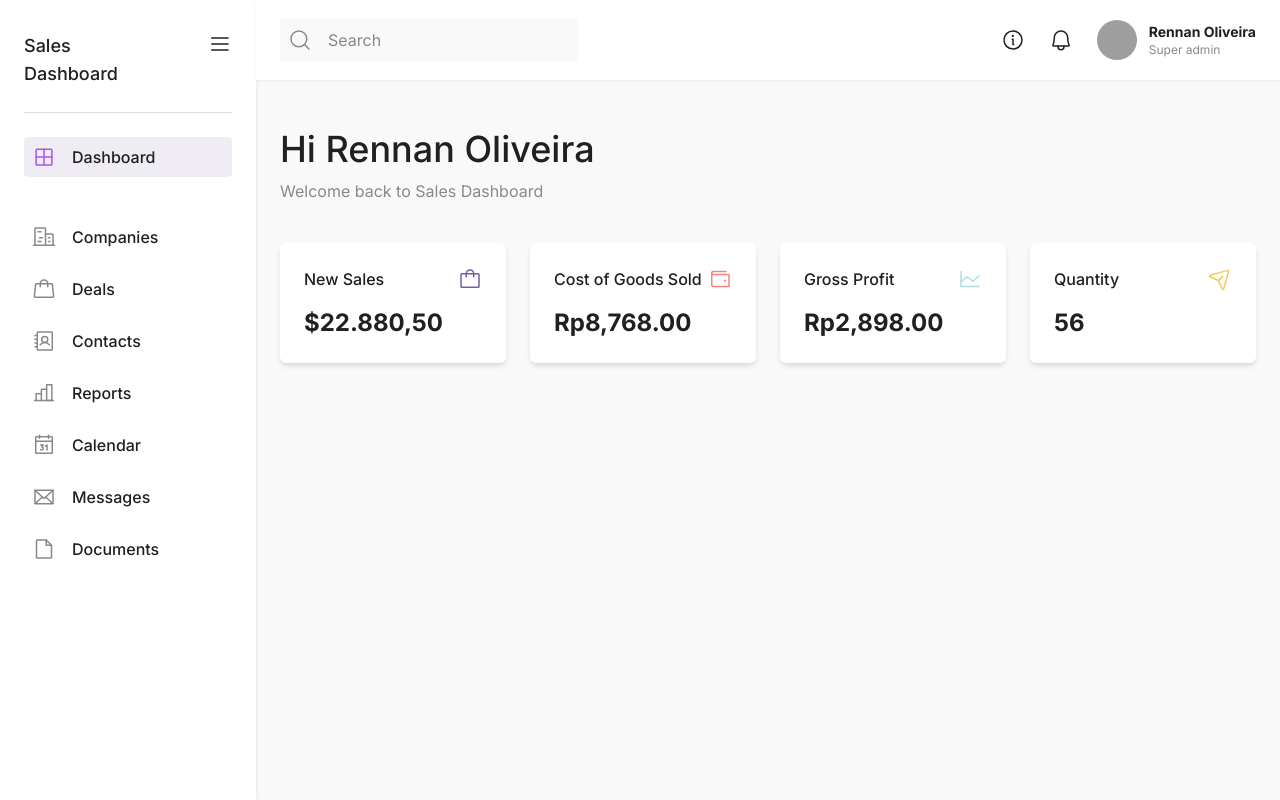
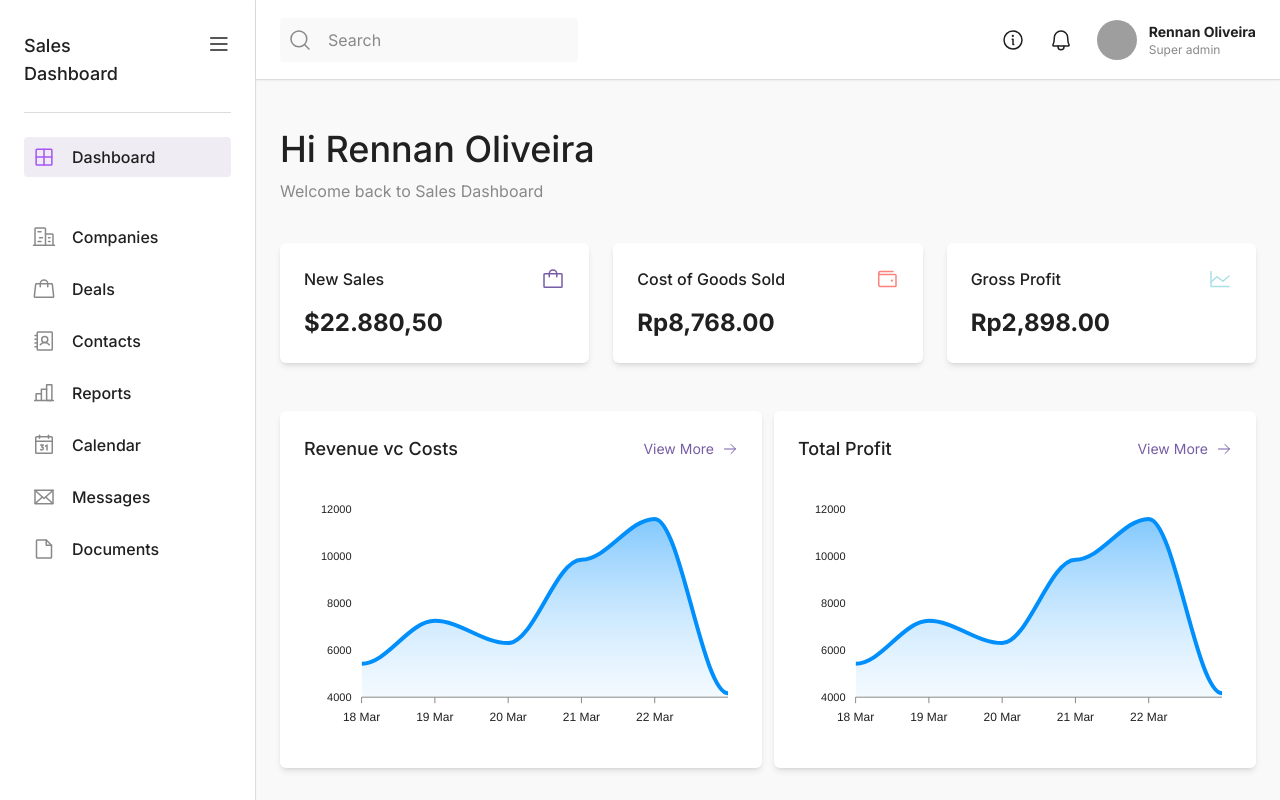
Before and after one commit to RennanD/sales-dashboard, a React (Vite) app: page / in a window 1280 px wide. Built offline with nearby package versions, Linux system fonts and the light colour scheme; grey boxes are pictures that could not be loaded.

Commit message:
chore: dashboard card component

```diff
--- a/package.json
+++ b/package.json
@@ -12,6 +12,7 @@
     "apexcharts": "^3.35.4",
     "phosphor-react": "^1.4.1",
     "react": "^18.2.0",
+    "react-apexcharts": "^1.4.0",
     "react-dom": "^18.2.0"
   },
   "devDependencies": {
@@ -22,6 +23,7 @@
     "autoprefixer": "^10.4.8",
     "eslint": "^8.21.0",
     "postcss": "^8.4.14",
+    "tailwind-scrollbar": "^1.3.1",
     "tailwindcss": "^3.1.7",
     "typescript": "^4.6.4",
     "vite": "^3.0.0"
--- /dev/null
+++ b/src/components/AreaChart/index.tsx
@@ -0,0 +1,68 @@
+import { ApexOptions } from 'apexcharts'
+import ApexCharts from 'react-apexcharts'
+
+type AreaChartData = {
+  date: string
+  value: number
+}
+
+type AreaChartProps = {
+  title: string
+  data: AreaChartData[]
+}
+
+export function AreaChart({ data, title }: AreaChartProps) {
+  const options: ApexOptions = {
+    chart: {
+      animations: {
+        easing: 'easein',
+      },
+      toolbar: { show: false },
+      zoom: {
+        enabled: false,
+      },
+      foreColor: '#202020',
+    },
+    grid: {
+      show: false,
+    },
+    dataLabels: {
+      enabled: false,
+    },
+    tooltip: {
+      enabled: true,
+      theme: 'light',
+    },
+    xaxis: {
+      type: 'datetime',
+      axisBorder: {
+        color: '#898989',
+      },
+      axisTicks: {
+        color: '#898989',
+      },
+      categories: data.map((item) => item.date),
+    },
+    fill: {
+      opacity: 0.3,
+      type: 'gradient',
+      gradient: {
+        shade: 'light',
+        opacityFrom: 0.7,
+        opacityTo: 0.3,
+      },
+    },
+  }
+
+  const series = [{ name: title, data: data.map((item) => item.value) }]
+
+  return (
+    <ApexCharts
+      options={options}
+      series={series}
+      type="area"
+      height={250}
+      width="100%"
+    />
+  )
+}
--- /dev/null
+++ b/src/components/DashboardCard/index.tsx
@@ -0,0 +1,25 @@
+// import { Container } from './styles';
+
+import { ArrowRight } from 'phosphor-react'
+import { ReactNode } from 'react'
+
+type DashboardCardProps = {
+  title: string
+  children: ReactNode
+}
+
+export function DashboardCard({ title, children }: DashboardCardProps) {
+  return (
+    <div className="bg-white shadow-md rounded-md flex-1 p-6 w-full">
+      <header className="flex items-center justify-between mb-4">
+        <h2 className="text-lg font-medium">{title}</h2>
+
+        <a href="#" className="text-purple-700 flex items-center gap-2 text-sm">
+          View More
+          <ArrowRight size={16} />
+        </a>
+      </header>
+      {children}
+    </div>
+  )
+}
--- a/src/components/Navbar/index.tsx
+++ b/src/components/Navbar/index.tsx
@@ -2,7 +2,7 @@ import { Bell, Info, MagnifyingGlass } from 'phosphor-react'
 
 export function Navbar() {
   return (
-    <nav className="w-full bg-white h-20 shadow-sm">
+    <nav className="w-full bg-white h-20 shadow-sm border-b-[1px] border-gray-200">
       <div className="flex h-full items-center justify-between">
         <div className="px-6">
           <div className="relative">
--- a/src/components/Sidebar/index.tsx
+++ b/src/components/Sidebar/index.tsx
@@ -15,7 +15,7 @@ import { SidebarLink } from './SidebarLink'
 
 export function Sidebar() {
   return (
-    <div className="flex flex-col shadow-md h-screen w-80 overflow-y-auto bg-white">
+    <div className="flex flex-col shadow-sm h-screen w-80 overflow-y-auto bg-white border-r-[1px] border-gray-200">
       <div className="px-6 pt-8">
         <h2 className="flex font-medium gap-10 text-lg">
           Sales Dashboard
--- a/src/pages/Dashboard/index.tsx
+++ b/src/pages/Dashboard/index.tsx
@@ -1,17 +1,46 @@
 // import { Container } from './styles';
 
-import { Bag, ChartLine, PaperPlaneTilt, Wallet } from 'phosphor-react'
+import { Bag, ChartLine, Wallet } from 'phosphor-react'
+import { AreaChart } from '../../components/AreaChart'
+import { DashboardCard } from '../../components/DashboardCard'
 import { Navbar } from '../../components/Navbar'
 import { ResumeCard } from '../../components/ResumeCard'
 import { Sidebar } from '../../components/Sidebar'
 
 export function Dashboard() {
+  const areaData = [
+    {
+      date: '2021-03-18T00:00:00.000Z',
+      value: 5421,
+    },
+    {
+      date: '2021-03-19T00:00:00.000Z',
+      value: 7248,
+    },
+    {
+      date: '2021-03-20T00:00:00.000Z',
+      value: 6300,
+    },
+    {
+      date: '2021-03-21T00:00:00.000Z',
+      value: 9842,
+    },
+    {
+      date: '2021-03-22T00:00:00.000Z',
+      value: 11578,
+    },
+    {
+      date: '2021-03-23T00:00:00.000Z',
+      value: 4170,
+    },
+  ]
+
   return (
     <div className="flex w-full min-h-screen bg-gray-100 flex-row">
       <Sidebar />
-      <div className="w-full h-screen">
+      <div className="w-full h-screen ">
         <Navbar />
-        <main className="w-full overflow-y-auto px-6 my-0 mx-auto max-w-[1444px]">
+        <main className="w-full pb-10 max-h-[calc(100vh_-_80px)] overflow-y-auto px-6 my-0 mx-auto max-w-[1444px]">
           <div className="pt-10">
             <h2 className="text-4xl  leading-relaxed font-medium text-gray-700 block">
               Hi Rennan Oliveira
@@ -42,12 +71,22 @@ export function Dashboard() {
               icon={ChartLine}
               color="text-blue-500"
             />
-            <ResumeCard
-              label="Quantity"
-              resume="56"
-              icon={PaperPlaneTilt}
-              color="text-yellow-700"
-            />
+          </div>
+
+          <div className="pt-10 pb-2 flex items-center flex-wrap gap-3">
+            <DashboardCard title="Revenue vc Costs">
+              <AreaChart title="Revenue vc Costs" data={areaData} />
+            </DashboardCard>
+
+            <DashboardCard title="Total Profit">
+              <AreaChart title="Total Profit" data={areaData} />
+            </DashboardCard>
+          </div>
+
+          <div className="pt-10 pb-2 flex items-center flex-wrap gap-3">
+            <DashboardCard title="Revenue vc Unit Sold">
+              <AreaChart title="Revenue vc Unit Sold" data={areaData} />
+            </DashboardCard>
           </div>
         </main>
       </div>
--- a/tailwind.config.cjs
+++ b/tailwind.config.cjs
@@ -34,5 +34,5 @@ module.exports = {
       },
     },
   },
-  plugins: [],
+  plugins: [require('tailwind-scrollbar')],
 }
```
Also changed, not shown: 1 other file (tests, documents, lock files or other folders).
